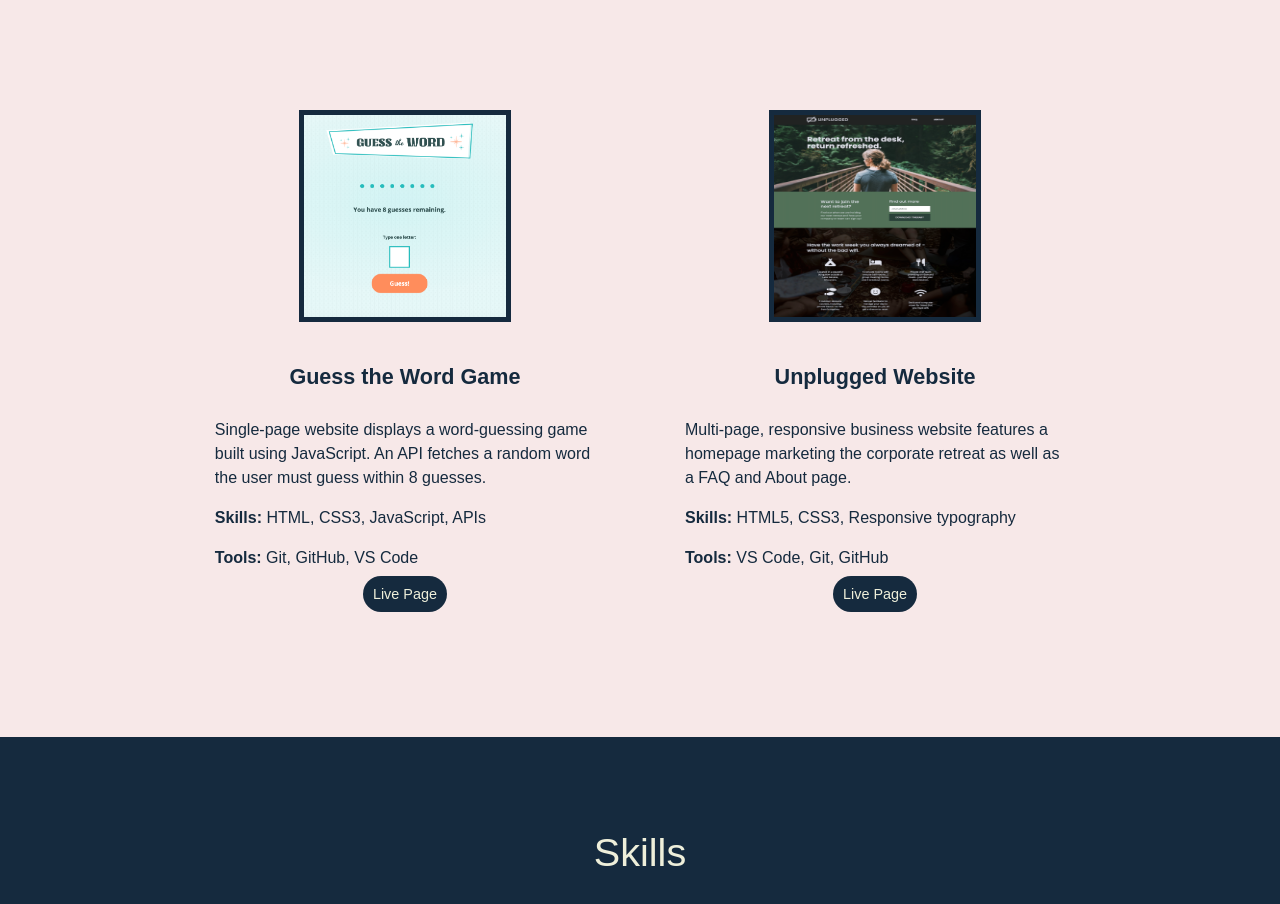
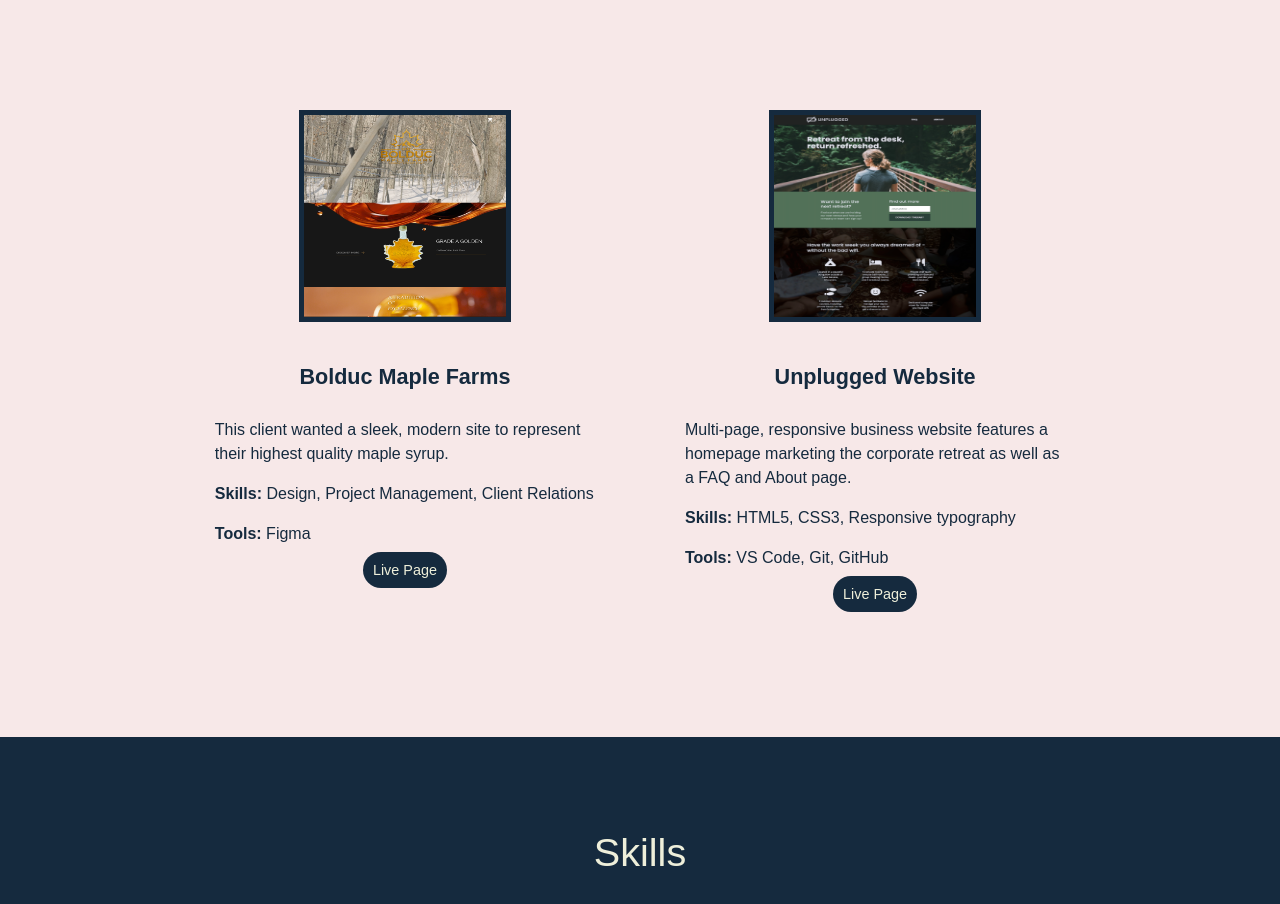
Before and after one commit to austyng27/portfolio, a website built with Parcel: page index.html in a window 1280 px wide. Shown: the part 1116-2020 px from the top of the page. Built offline with nearby package versions, Linux system fonts and the light colour scheme; a web font is replaced by a local one.

Commit message:
Added bolduc information

```diff
--- a/index.html
+++ b/index.html
@@ -84,16 +84,15 @@
 
           <article>
             <figure>
-              <a href="https://austyng27.github.io/guess-the-word-main/" target="_blank"><img
-                  src="img/guess-the-word.png" alt="Guess the word website"></a>
+              <a href="https://bolducmaplefarms.com/" target="_blank"><img
+                  src="img/bolduc.png" alt="Bolduc Maple Farms Website"></a>
             </figure>
             <div class="project-block">
-              <h4>Guess the Word Game</h4>
-              <p class="description">Single-page website displays a word-guessing game built using JavaScript. An API
-                fetches a random word the user must guess within 8 guesses.</p>
-              <p><span class="skills-bold">Skills:</span> HTML, CSS3, JavaScript, APIs</p>
-              <p><span class="skills-bold">Tools:</span> Git, GitHub, VS Code</p>
-              <a class="live-page-button" href="https://austyng27.github.io/guess-the-word-main/" target="_blank">Live
+              <h4>Bolduc Maple Farms</h4>
+              <p class="description">This client wanted a sleek, modern site to represent their highest quality maple syrup. </p>
+              <p><span class="skills-bold">Skills:</span> Design, Project Management, Client Relations</p>
+              <p><span class="skills-bold">Tools:</span> Figma</p>
+              <a class="live-page-button" href="https://bolducmaplefarms.com/" target="_blank">Live
                 Page</a>
             </div>
           </article>
```
Also changed, not shown: img/bolduc.png (added).
